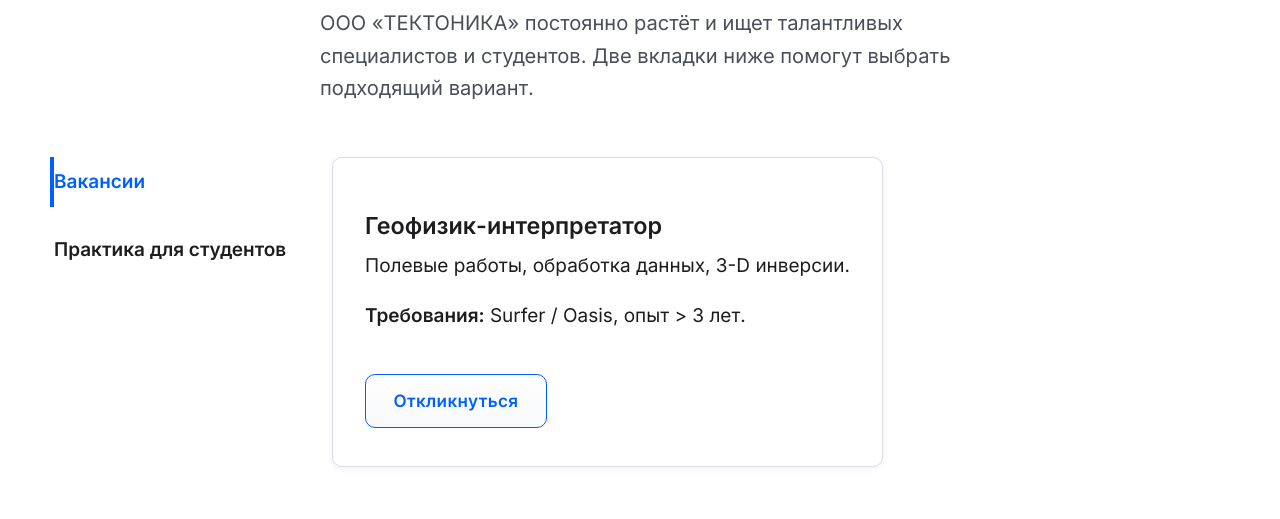
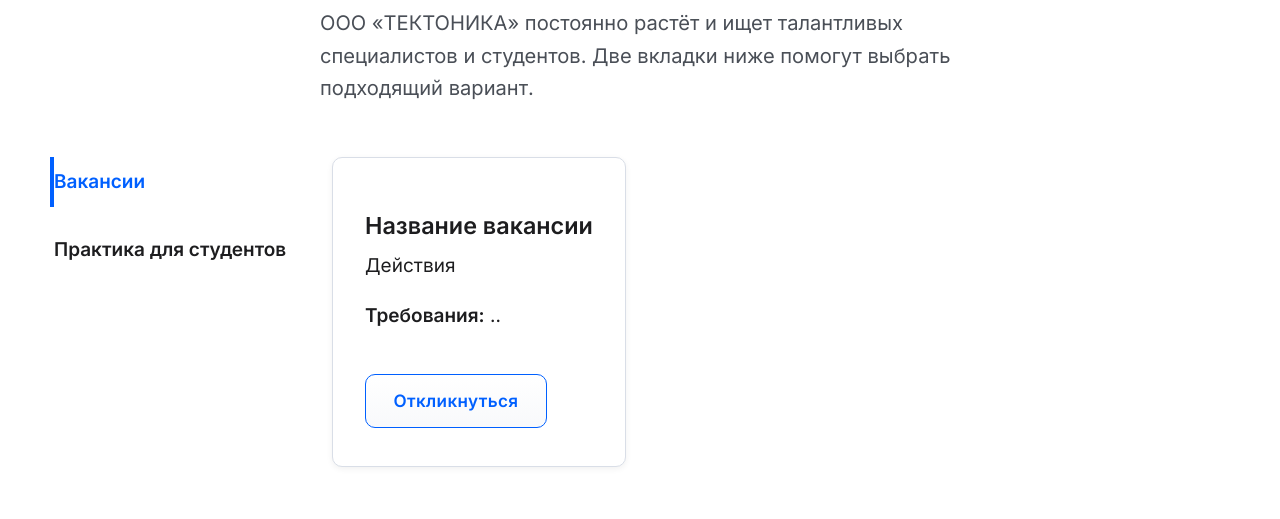
Before and after one commit to richmanstudio/tektonikaa, a plain HTML site: page careers.html in a window 1280 px wide. Shown: the part 281-800 px from the top of the page. Drawn offline with nearby package versions, Linux system fonts and the light colour scheme.

Commit message:
Update careers.html

```diff
--- a/careers.html
+++ b/careers.html
@@ -5,7 +5,16 @@
   <meta name="viewport" content="width=device-width, initial-scale=1.0" />
   <title>Карьера — ТЕКТОНИКА</title>
 
-  <!-- split-CSS (без изменений) -->
+  <!-- Добавляем EmailJS SDK -->
+  <script src="https://cdn.jsdelivr.net/npm/emailjs-com@3.2.0/dist/email.min.js"></script>
+  <script>
+    // Инициализация EmailJS с вашим User ID
+    (function() {
+      emailjs.init("m4DT1MN15nyCSdWzE");
+    })();
+  </script>
+
+  <!-- split-CSS -->
   <link rel="stylesheet" href="css/reset-base.css">
   <link rel="stylesheet" href="css/components.css">
   <link rel="stylesheet" href="css/layout.css">
@@ -63,9 +72,9 @@
           <div class="career-cards">
             <!-- карточка-пример -->
             <div class="career-card">
-              <h3>Геофизик-интерпретатор</h3>
-              <p>Полевые работы, обработка данных, 3-D инверсии.</p>
-              <p><strong>Требования:</strong> Surfer / Oasis, опыт &gt; 3&nbsp;лет.</p>
+              <h3>Название вакансии</h3>
+              <p>Действия</p>
+              <p><strong>Требования:</strong> ..</p>
               <a href="mailto:hr@tektonika.ru?subject=Геофизик-интерпретатор"
                  class="btn mini">Откликнуться</a>
             </div>
@@ -76,9 +85,8 @@
         <!-- TAB 2 : INTERN -->
         <div id="intern" class="tab-pane">
 
-          <!-- ПОЛНАЯ «СТАРАЯ» ФОРМА 1-к-1 -->
+          <!-- ФОРМА ДЛЯ ОТПРАВКИ ЧЕРЕЗ EMAILJS -->
           <form class="contact-form" id="internForm">
-
             <!-- PRACTICE -->
             <fieldset>
               <legend>Практика</legend>
```
